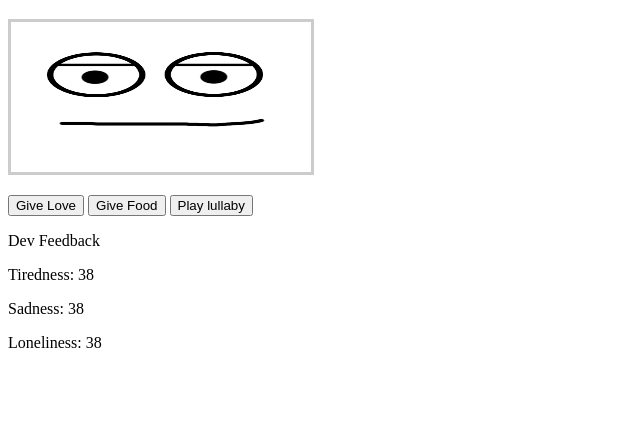
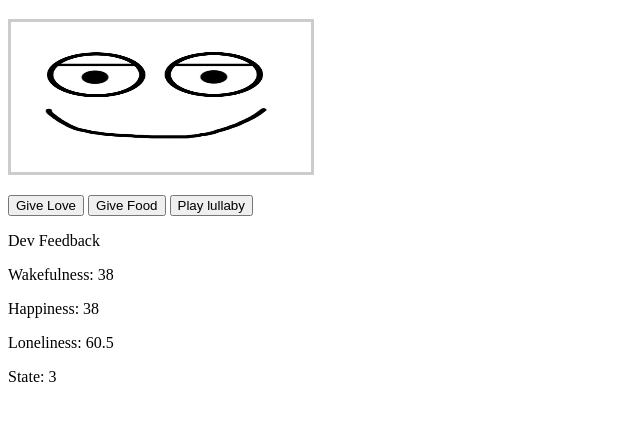
Before and after one commit to JacobMJones/JacobMJones.github.io, a plain HTML site: page index.html in a window 1280 px wide. Shown: the part 61-482 px from the top of the page, without its empty margins (0-640 px from the left). Drawn offline with nearby package versions, Linux system fonts and the light colour scheme.

Commit message:
Changed variable names

```diff
--- a/index.html
+++ b/index.html
@@ -23,9 +23,10 @@
     </p>
     <div id="devFeedback">
         <p> Dev Feedback</p>
-        <p id="tirednessInfo">tiredness: </p>
-        <p id="sadnessInfo">sadness: </p>
+        <p id="wakefulnessInfo">wakefulness: </p>
+        <p id="happinessInfo">happiness: </p>
         <p id="lonelinessInfo">loneliness: </p>
+        <p id="stateInfo">state: </p>
 
     </div>
 </body>
--- a/scripts/pet.js
+++ b/scripts/pet.js
@@ -10,14 +10,14 @@ var State = {
 };
 
 var state = State.Idling;
-var sadness, loneliness, tiredness;
+var happiness, loneliness, wakefulness;
 
 
 $(document).ready(function () {
 
-    sadness = 50;
+    happiness = 50;
     loneliness = 50;
-    tiredness = 50;
+    wakefulness = 50;
     Update();
 });
 
@@ -29,29 +29,38 @@ function Update() {
     setInterval(stateToggle, 2000);
 
     function variableToggle() {
-        console.log(sadness);
+
+        console.log(happiness);
         updateDevInformation();
         switch (state) {
+
             case State.Idling:
                 currentImages = idleImages;
-                sadness = sadness - .5;
+                happiness = happiness - .5;
                 loneliness = loneliness - .5;
-                tiredness = tiredness - .5;
+                wakefulness = wakefulness - .5;
                 break;
+
             case State.Sleeping:
                 currentImages = sleepingImages;
-                sadness = sadness + .5;
-                tiredness = tiredness - 1;
+                happiness = happiness + .5;
+                wakefulness = wakefulness - 1;
+                loneliness = loneliness  + 1;
                 break;
+
             case State.Happy:
                 currentImages = happyImages;
-                tiredness = tiredness + 1;
+               loneliness = loneliness  + 1;
+                wakefulness = wakefulness -.5;
+                happiness = happiness - .5;
                 break;
+
             case State.Sad:
                 currentImages = sadImages;
-                tiredness = tiredness + 1;
+                loneliness = loneliness  + 1;
+                wakefulness = wakefulness - .5;
+                happiness = happiness - .5;
                 break;
-
         }
     }
     setInterval(variableToggle, 200);
@@ -59,13 +68,18 @@ function Update() {
 
 
 function updateDevInformation() {
-    document.getElementById("tirednessInfo").innerHTML = "Tiredness: " + tiredness;
-    document.getElementById("sadnessInfo").innerHTML = "Sadness: " + sadness;
+    document.getElementById("wakefulnessInfo").innerHTML = "Wakefulness: " + wakefulness;
+    document.getElementById("happinessInfo").innerHTML = "Happiness: " + happiness;
     document.getElementById("lonelinessInfo").innerHTML = "Loneliness: " + loneliness;
+    document.getElementById("stateInfo").innerHTML = "State: " + state.toString();
 }
 
 function changeState() {
-    if (sadness > 50) {
-
+    if (happiness > 0) {
+        state = State.Happy;
     }
+    else if (happiness<0)
+        {
+            state = State.Sad;
+        }
 }
--- a/scripts/script.js
+++ b/scripts/script.js
@@ -1,5 +1,4 @@
 $(document).ready(function () {
-
     Animate();
 });
 
@@ -14,7 +13,6 @@ var angryImages = ["images/angry1.png"];
 var sleepingImages = ["images/sleeping1.png"];
 
 var sadImages = ["images/sad1.png"]
-
 
 
 var currentImages = idleImages;
```
